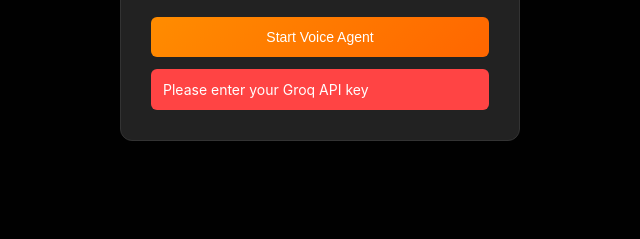
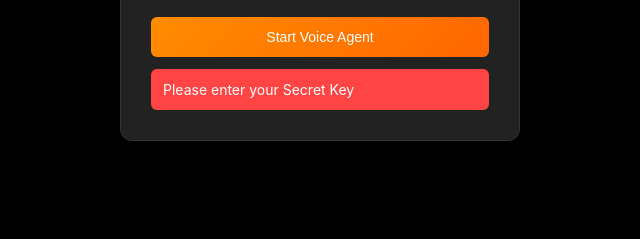
Before and after one commit to Satvik-Creations/KobyAI-Voice-Agent, a plain HTML site: page index.html in a window 1280 px wide. Both pictures are taken after a click on the button "Start Voice Agent". Shown: the part 405-644 px from the top of the page, 320-960 px from the left. Drawn offline with Linux system fonts and the light colour scheme.

Commit message:
Update index.html

```diff
--- a/index.html
+++ b/index.html
@@ -816,7 +816,7 @@
             const errorDiv = document.getElementById('errorMessage');
 
             if (!groqApiKey) {
-                errorDiv.innerHTML = '<div class="error-message">Please enter your Groq API key</div>';
+                errorDiv.innerHTML = '<div class="error-message">Please enter your Secret Key</div>';
                 return;
             }
 
```
